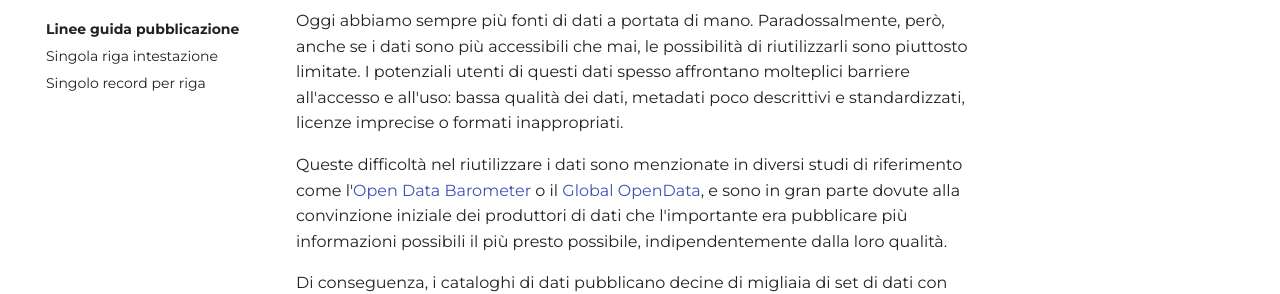
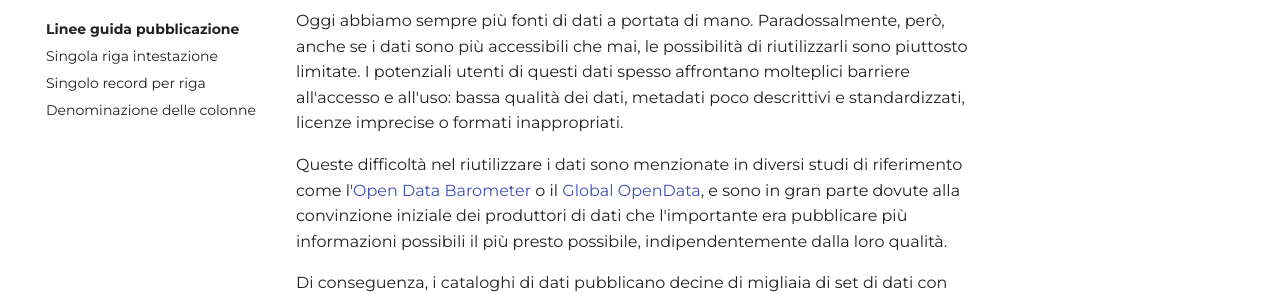
Before and after one commit to ondata/guidaPraticaPubblicazioneCSV, an MkDocs documentation site: the page built from docs/guida/index.md, in a window 1280 px wide. Shown: the part 270-564 px from the top of the page. Built offline with MkDocs 1.6.1 and Material for MkDocs 9.7.7, drawn with Linux system fonts in a browser that asks for light colours; comment, search, counter and statistics services are not loaded.

Commit message:
Update mkdocs.yml

```diff
--- a/mkdocs.yml
+++ b/mkdocs.yml
@@ -56,6 +56,7 @@ nav:
           - guida/linee_guida_pubblicazione/index.md
           - Singola riga intestazione: guida/linee_guida_pubblicazione/P01_unica_riga_intestazione.md
           - Singolo record per riga: guida/linee_guida_pubblicazione/P02_singolo_record_riga.md
+          - Denominazione delle colonne: guida/linee_guida_pubblicazione/P03_denominazione_colonne.md
     - Partecipa: partecipa.md
     - Note: note_redazione.md
     - Grazie: grazie.md
```
